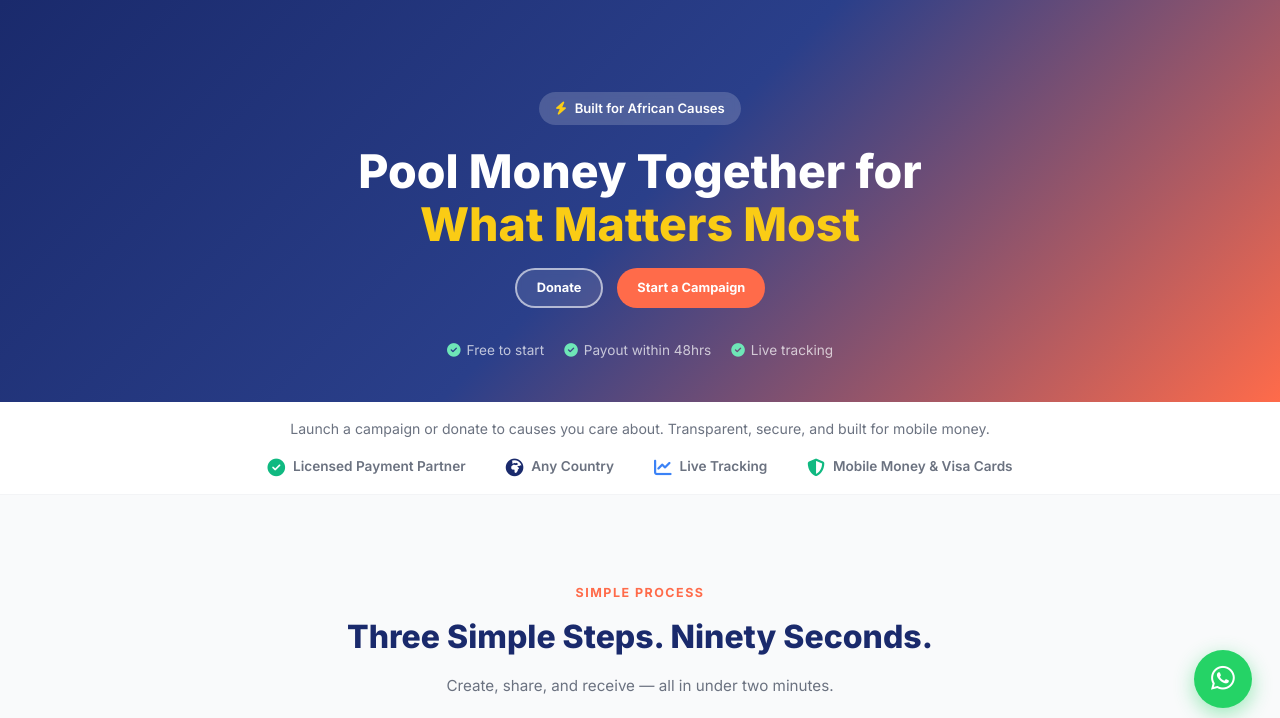
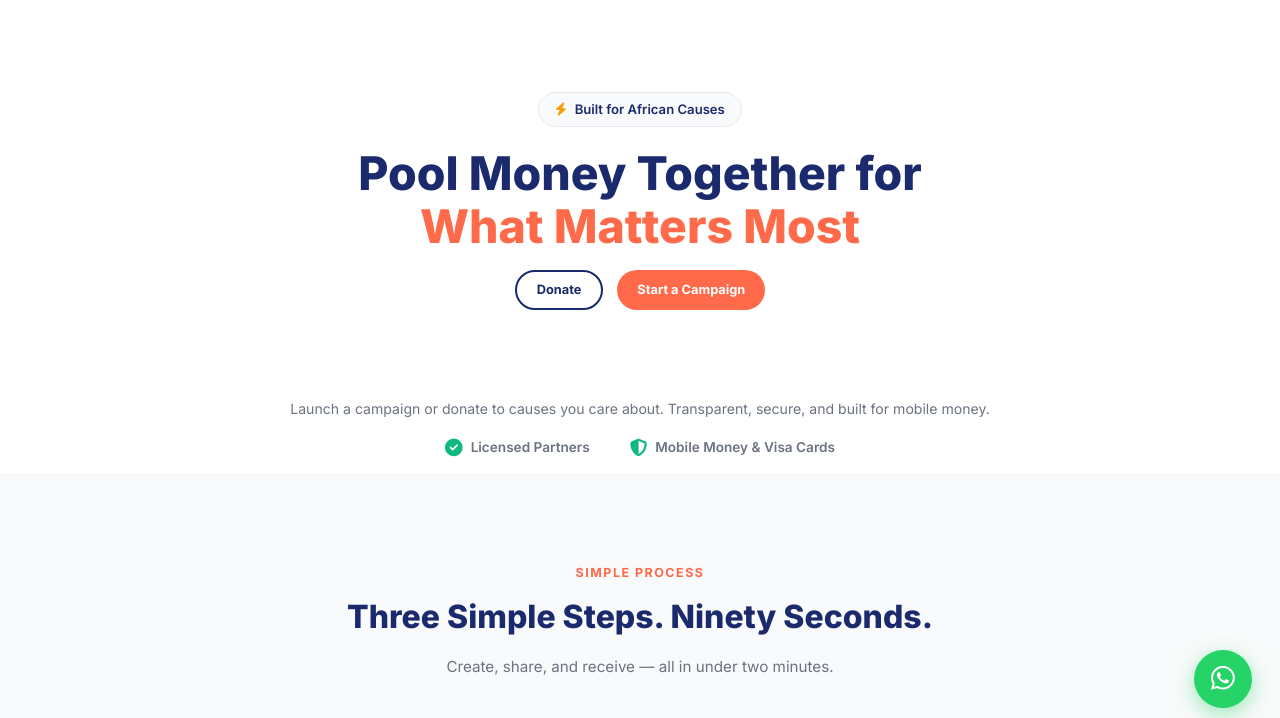
Before and after one commit to KaKebe-Technologies-Limited/chama-funds-official, a PHP site: page /chama/ in a window 1280 px wide. Shown: the part 64-782 px from the top of the page. Run offline with PHP 8.4, Linux system fonts and the light colour scheme; data comes from the database, SQL or seed files in the repository; data that the repository does not hold is empty; some libraries are stand-ins or nearby versions.

Commit message:
chamafunds home updates

```diff
--- a/css/style.css
+++ b/css/style.css
@@ -337,6 +337,14 @@ textarea.form-input { resize: vertical; min-height: 120px; }
   background: linear-gradient(135deg, var(--navy) 0%, #2a3f8a 50%, var(--coral) 100%);
   color: var(--white);
 }
+/* Homepage-only: clean white hero (GoFundMe-style) — the photo
+   slider carries the visual weight instead of a color background. */
+.hero-light { background: var(--white); color: var(--gray-800); }
+.hero-light .hero-badge { background: var(--gray-50); border: 1px solid var(--gray-200); color: var(--navy); }
+.hero-light .hero-trust-row { color: var(--gray-500); }
+.hero-light .hero-swiper .swiper-slide { border-color: var(--white); box-shadow: 0 10px 28px rgba(26,42,108,.18); }
+.hero-light .hero-swiper .swiper-pagination-bullet { background: var(--gray-200); }
+.hero-light .hero-swiper .swiper-pagination-bullet-active { background: var(--coral); }
 .hero-section { padding: 92px 0 40px; position: relative; }
 
 /* ── Hero coverflow photo showcase (Swiper) ──────────────────── */
--- a/index.php
+++ b/index.php
@@ -74,17 +74,17 @@ include __DIR__ . '/includes/header.php';
 ?>
 
 <!-- ═══════════════════════════ HERO ═══════════════════════════ -->
-<section class="hero-gradient hero-section" style="overflow:hidden;margin-top:64px;">
+<section class="hero-light hero-section" style="overflow:hidden;margin-top:64px;">
   <div class="container" style="position:relative;z-index:2;">
     <div class="hero-inner">
       <div class="hero-copy">
-        <div class="hero-badge"><i class="fas fa-bolt" style="color:#facc15"></i> Built for African Causes</div>
-        <h1 style="font-size:clamp(1.6rem,4.2vw,2.9rem);font-weight:800;line-height:1.15;color:#fff;margin-bottom:16px;">
+        <div class="hero-badge"><i class="fas fa-bolt" style="color:#f59e0b"></i> Built for African Causes</div>
+        <h1 style="font-size:clamp(1.6rem,4.2vw,2.9rem);font-weight:800;line-height:1.15;color:#1A2A6C;margin-bottom:16px;">
           Pool Money Together for<br>
-          <span style="color:#facc15;">What Matters Most</span>
+          <span style="color:#FF6B4A;">What Matters Most</span>
         </h1>
         <div class="hero-cta-row" style="margin-top:14px;">
-          <a href="<?= BASE ?>/donate.php" class="btn btn-outline-white btn-sm">Donate</a>
+          <a href="<?= BASE ?>/donate.php" class="btn btn-outline btn-sm">Donate</a>
           <a href="<?= BASE ?>/create-campaign.php" class="btn btn-primary btn-sm">Start a Campaign</a>
         </div>
       </div>
@@ -106,11 +106,11 @@ include __DIR__ . '/includes/header.php';
     </div>
     <?php endif; ?>
 
-    <div class="hero-trust-row">
-      <span><i class="fas fa-check-circle" style="color:#6ee7b7;margin-right:6px;"></i>Free to start</span>
-      <span><i class="fas fa-check-circle" style="color:#6ee7b7;margin-right:6px;"></i>Payout within 48hrs</span>
-      <span><i class="fas fa-check-circle" style="color:#6ee7b7;margin-right:6px;"></i>Live tracking</span>
-    </div>
+    <!-- <div class="hero-trust-row">
+      <span><i class="fas fa-check-circle" style="color:#10b981;margin-right:6px;"></i>Free to start</span>
+      <span><i class="fas fa-check-circle" style="color:#10b981;margin-right:6px;"></i>Payout within 48hrs</span>
+      <span><i class="fas fa-check-circle" style="color:#10b981;margin-right:6px;"></i>Live tracking</span>
+    </div> -->
   </div>
 </section>
 
@@ -121,10 +121,10 @@ include __DIR__ . '/includes/header.php';
       Launch a campaign or donate to causes you care about. Transparent, secure, and built for mobile money.
     </p>
     <div class="trust-bar-inner">
-      <span class="trust-badge"><i class="fas fa-check-circle" style="color:#10b981;"></i>Licensed Payment Partner</span>
-      <span class="trust-badge"><i class="fas fa-globe-africa" style="color:#1A2A6C;"></i>Any Country</span>
+      <span class="trust-badge"><i class="fas fa-check-circle" style="color:#10b981;"></i>Licensed Partners</span>
+      <!-- <span class="trust-badge"><i class="fas fa-globe-africa" style="color:#1A2A6C;"></i>Any Country</span> -->
       <!-- <span class="trust-badge"><i class="fas fa-mobile-alt" style="color:#FF6B4A;"></i>100% Mobile Money</span> -->
-      <span class="trust-badge"><i class="fas fa-chart-line" style="color:#3b82f6;"></i>Live Tracking</span>
+      <!-- <span class="trust-badge"><i class="fas fa-chart-line" style="color:#3b82f6;"></i>Live Tracking</span> -->
       <span class="trust-badge"><i class="fas fa-shield-alt" style="color:#10b981;"></i>Mobile Money & Visa Cards</span>
     </div>
   </div>
@@ -319,7 +319,7 @@ document.addEventListener('DOMContentLoaded', function() {
     grabCursor: true,
     centeredSlides: true,
     loop: true,
-    initialSlide: 3,
+    initialSlide: 1,
     slidesPerView: 'auto',
     coverflowEffect: {
       rotate: 40,
```
